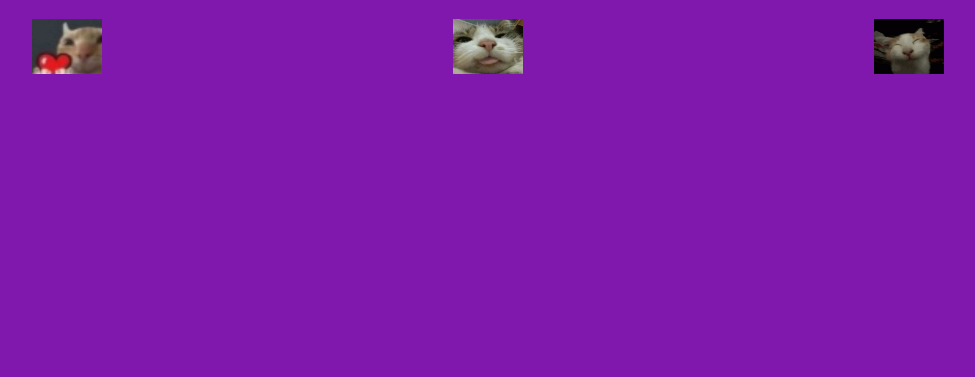
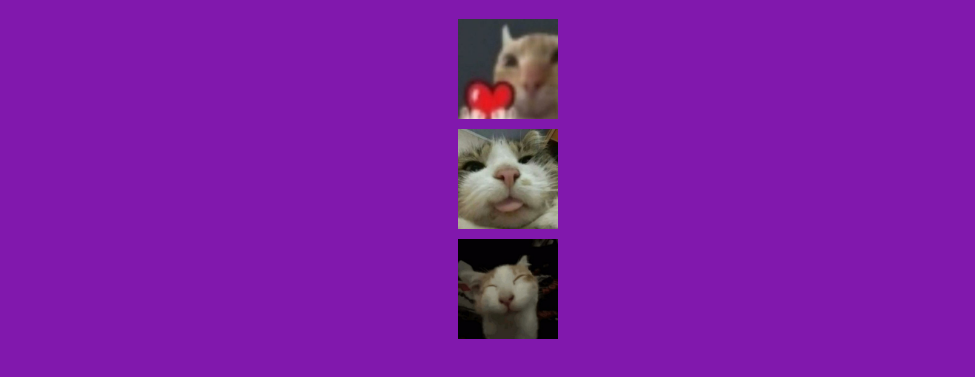
Before and after one commit to Andra-sun/gabarito, a plain HTML site: page index.html in a window 1280 px wide. Shown: the part 61-438 px from the top of the page, without its empty margins (152-1127 px from the left). Drawn offline with Linux system fonts and the light colour scheme.

Commit message:
Add files via upload

```diff
--- a/index.css
+++ b/index.css
@@ -6,24 +6,25 @@ h1{
 
 .flex-container {
     display: flex;
-    flex-flow: row wrap;
-    justify-content: space-around;
-    padding: 0;
-    margin: 0;
-    list-style: none;
+    flex-direction: column; /* altera a direção dos itens para vertical */
+    justify-content: center;
+    align-items: center;
 }
 
 .imagem1{
-    width: 70px;
-    height: 55px;
+    width: 100px;
+    height: 100px;
+    margin-bottom: 10px;
 }
 
 .imagem2{
-    width: 70px;
-    height: 55px;
+    width: 100px;
+    height: 100px;
+    margin-bottom: 10px;
 }
 
 .imagem3 {
-    width: 70px;
-    height: 55px;
+    width: 100px;
+    height: 100px;
+    margin-bottom: 10px;
 }
```
